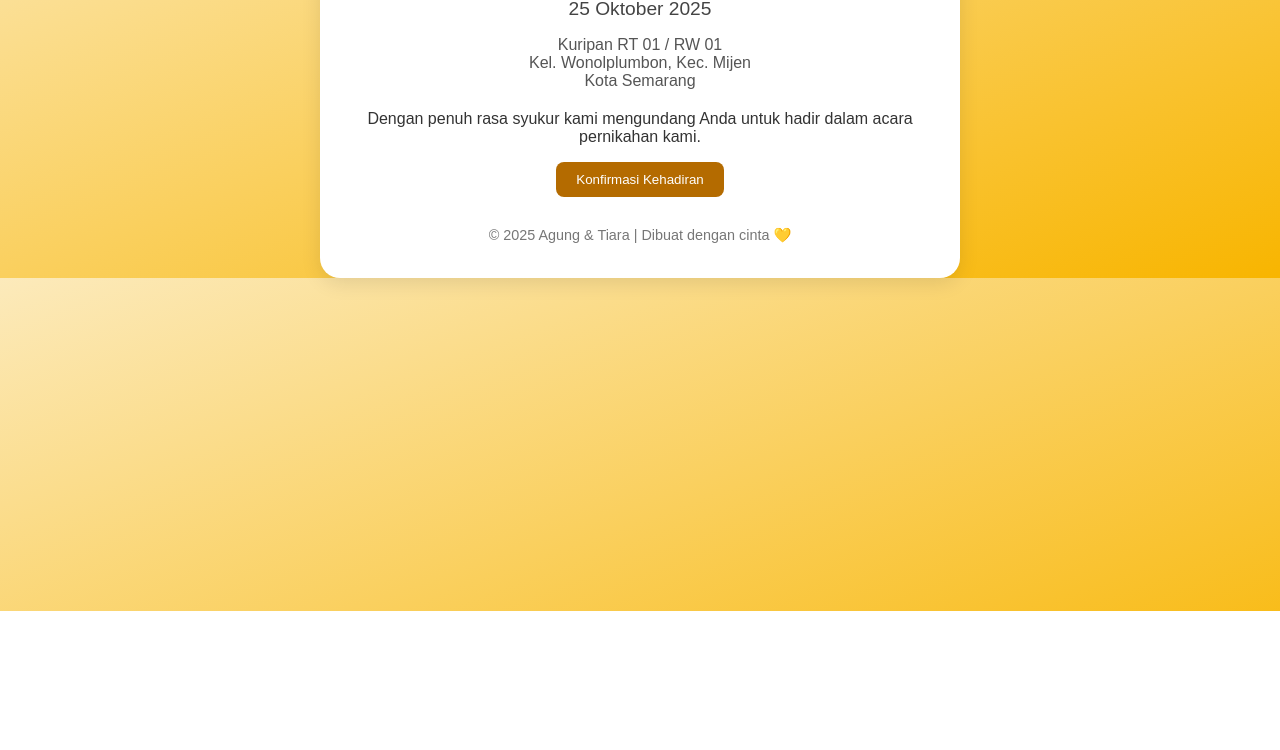
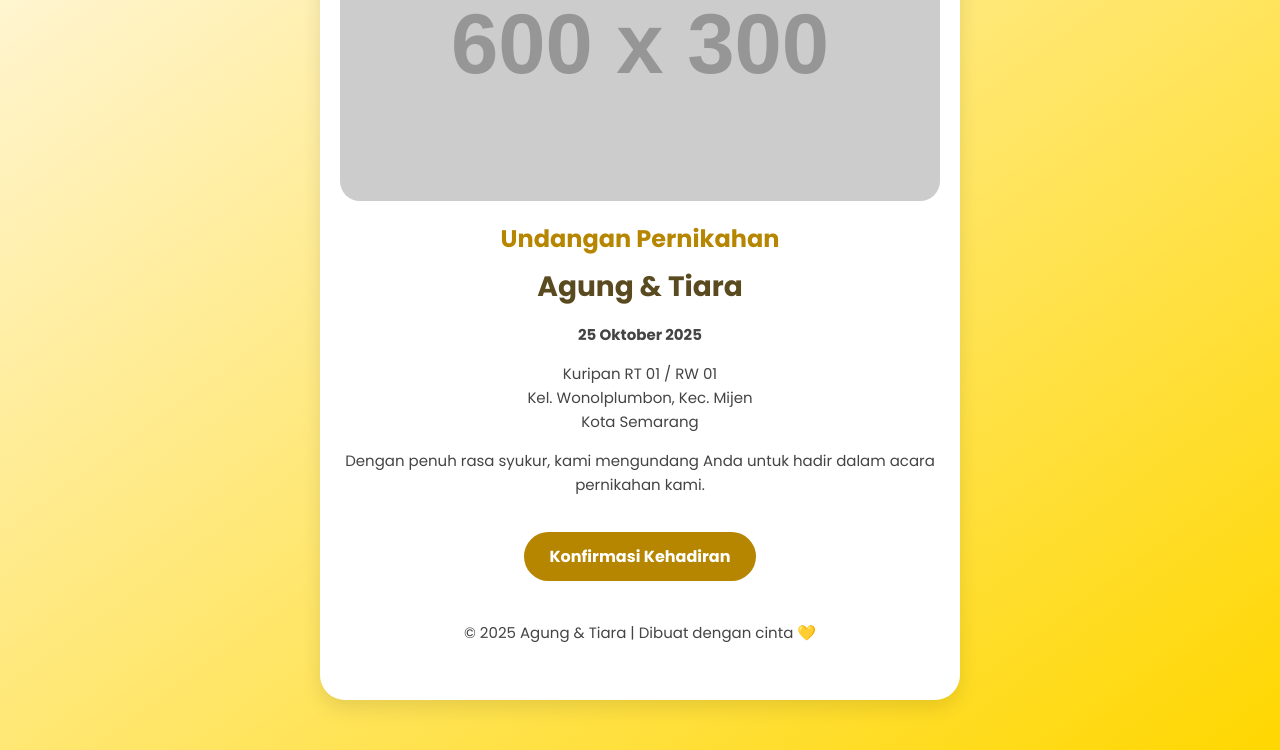
Before and after one commit to carrebet/Undangan-DIgital, a plain HTML site: page index.html in a window 1280 px wide. Shown: the part 189-939 px from the top of the page. Before the commit the page ends 800 px from the top, so only its background shows below. Drawn offline with Linux system fonts and the light colour scheme; placeholder pictures from the web are drawn by us.

Commit message:
Update index.html

```diff
--- a/index.html
+++ b/index.html
@@ -1,87 +1,112 @@
 <!DOCTYPE html>
 <html lang="id">
 <head>
-  <meta charset="UTF-8" />
-  <meta name="viewport" content="width=device-width, initial-scale=1.0" />
+  <meta charset="UTF-8">
+  <meta name="viewport" content="width=device-width, initial-scale=1.0">
   <title>Undangan Pernikahan Agung & Tiara</title>
+  <link href="https://fonts.googleapis.com/css2?family=Poppins:wght@400;600;700&display=swap" rel="stylesheet">
   <style>
     body {
       margin: 0;
       font-family: 'Poppins', sans-serif;
-      background: linear-gradient(to bottom right, #fceabb, #f8b500);
+      background: linear-gradient(to bottom right, #fff8e7, #ffd700);
+      color: #5a4a1f;
       text-align: center;
-      color: #333;
+      overflow-x: hidden;
     }
 
     .container {
       max-width: 600px;
-      margin: auto;
+      margin: 50px auto;
       background: white;
-      border-radius: 20px;
-      padding: 20px;
-      box-shadow: 0 5px 20px rgba(0,0,0,0.1);
-      margin-top: 40px;
+      padding: 40px 20px;
+      border-radius: 25px;
+      box-shadow: 0 8px 20px rgba(0,0,0,0.1);
     }
 
     h1 {
-      color: #b46b00;
-    }
-
-    .names {
-      font-size: 2em;
-      font-weight: bold;
-      color: #b46b00;
+      font-size: 24px;
+      color: #b68600;
       margin-bottom: 10px;
     }
 
-    .date {
-      font-size: 1.2em;
+    h2 {
+      font-size: 28px;
+      color: #5a4a1f;
       margin: 10px 0;
-      color: #444;
     }
 
-    .location {
-      font-size: 1em;
-      color: #555;
-      margin-bottom: 20px;
+    p {
+      font-size: 15px;
+      color: #444;
+      line-height: 1.6;
     }
 
-    .footer {
-      font-size: 0.9em;
-      margin-top: 30px;
-      color: #777;
+    .btn {
+      background: #b68600;
+      color: white;
+      padding: 12px 25px;
+      border: none;
+      border-radius: 25px;
+      font-weight: bold;
+      text-decoration: none;
+      transition: 0.3s;
+      display: inline-block;
+      margin-top: 20px;
     }
 
-    button {
-      padding: 10px 20px;
-      background: #b46b00;
-      color: white;
-      border: none;
-      border-radius: 8px;
-      cursor: pointer;
+    .btn:hover {
+      background: #806000;
     }
 
-    button:hover {
-      background: #d89216;
+    footer {
+      margin-top: 40px;
+      font-size: 13px;
+      color: #7a6c2e;
+    }
+
+    .photo {
+      width: 100%;
+      height: 300px;
+      background-color: #f8f8f8;
+      border-radius: 20px;
+      margin-bottom: 20px;
+      background-image: url('https://via.placeholder.com/600x300?text=Foto+Pengantin');
+      background-size: cover;
+      background-position: center;
+    }
+
+    audio {
+      display: none;
     }
   </style>
 </head>
 <body>
+
   <div class="container">
+    <div class="photo"></div>
+
     <h1>Undangan Pernikahan</h1>
-    <div class="names">Agung & Tiara</div>
-    <p class="date">25 Oktober 2025</p>
-    <p class="location">
-      Kuripan RT 01 / RW 01<br>
-      Kel. Wonolplumbon, Kec. Mijen<br>
-      Kota Semarang
-    </p>
-    <p>Dengan penuh rasa syukur kami mengundang Anda untuk hadir dalam acara pernikahan kami.</p>
-    <button onclick="alert('Terima kasih, sampai jumpa di acara! 💖')">Konfirmasi Kehadiran</button>
+    <h2>Agung & Tiara</h2>
 
-    <div class="footer">
+    <p><strong>25 Oktober 2025</strong></p>
+    <p>Kuripan RT 01 / RW 01<br>
+    Kel. Wonolplumbon, Kec. Mijen<br>
+    Kota Semarang</p>
+
+    <p>Dengan penuh rasa syukur, kami mengundang Anda untuk hadir dalam acara pernikahan kami.</p>
+
+    <a class="btn" href="#">Konfirmasi Kehadiran</a>
+
+    <footer>
       <p>© 2025 Agung & Tiara | Dibuat dengan cinta 💛</p>
-    </div>
+    </footer>
   </div>
+
+  <!-- Musik Latar -->
+  <audio autoplay loop>
+    <source src="https://cdn.pixabay.com/audio/2022/03/15/audio_7b2c39c60f.mp3" type="audio/mpeg">
+  </audio>
+
 </body>
 </html>
```
